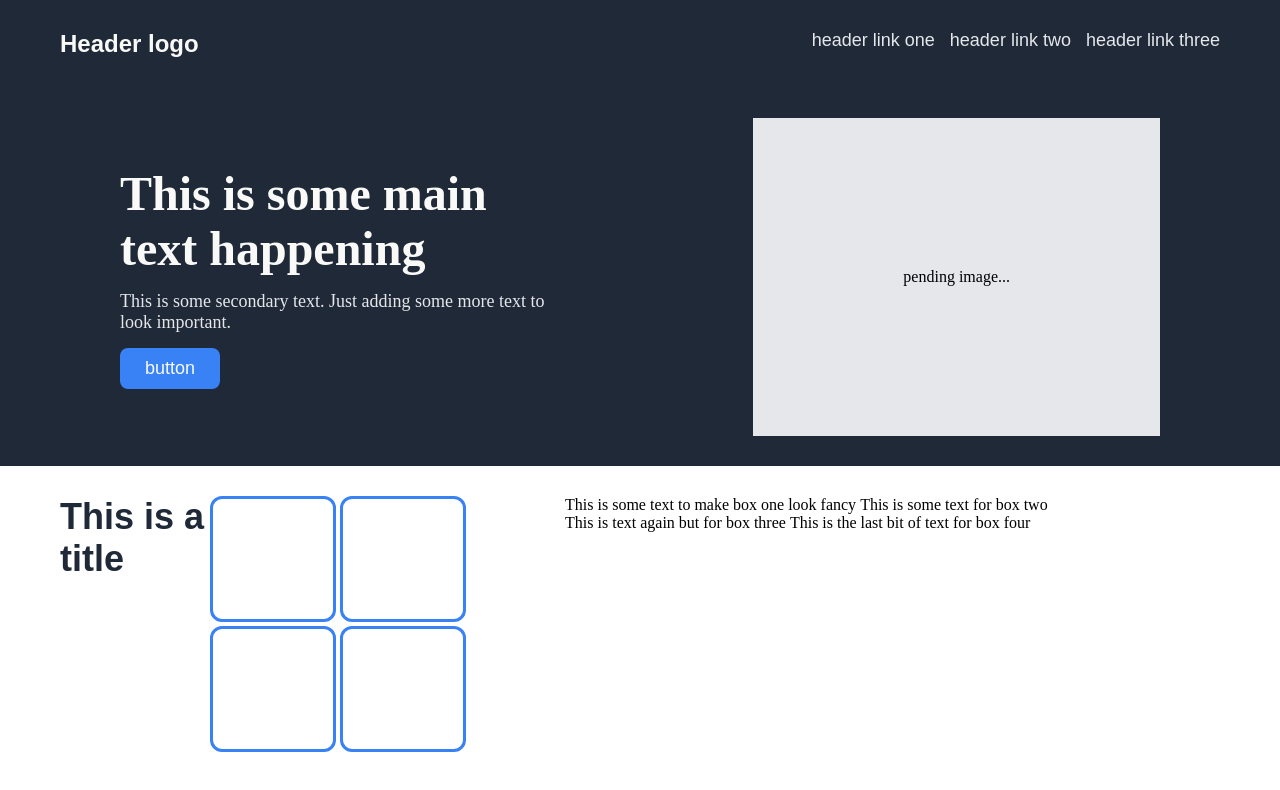
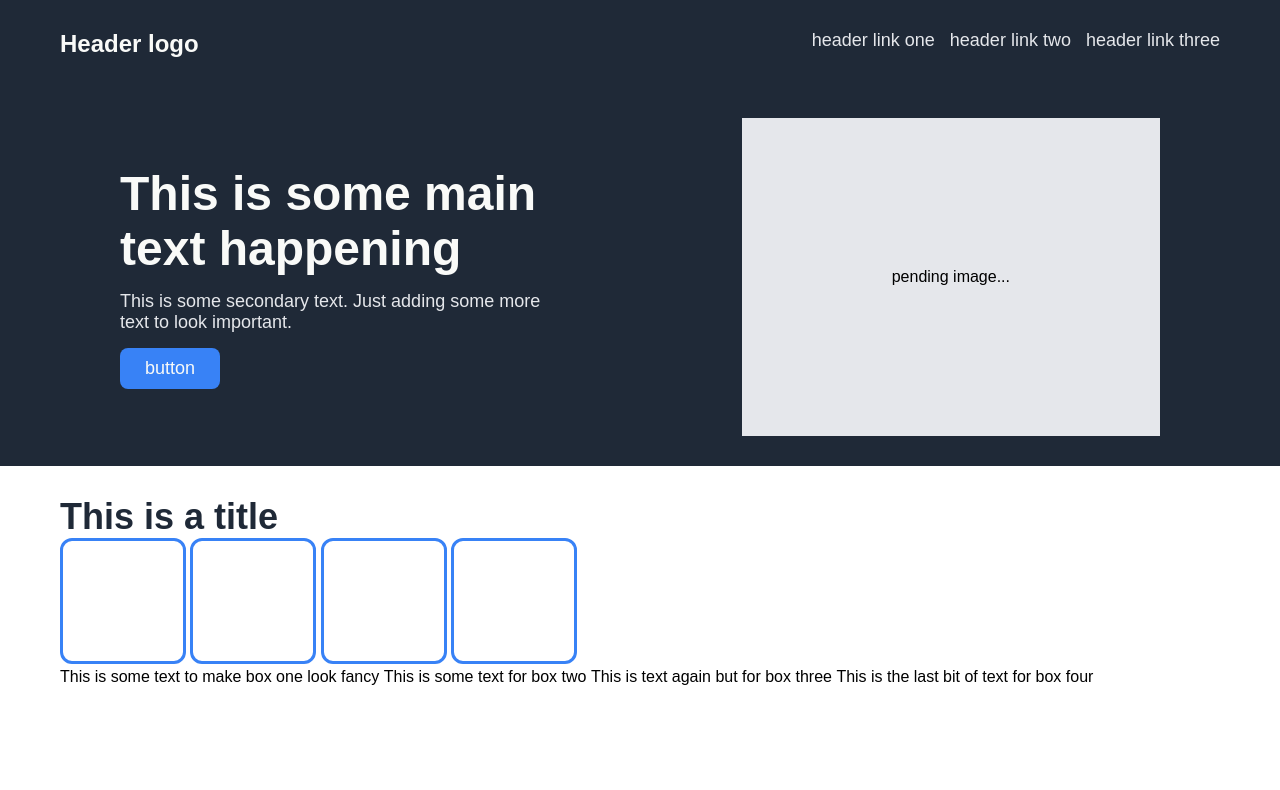
Before and after one commit to sugarhoneyicedt/landingpage, a plain HTML site: page index.html in a window 1280 px wide. Drawn offline with Linux system fonts and the light colour scheme.

Commit message:
fix the display for info section, starting on alignment

```diff
--- a/stylesheet.css
+++ b/stylesheet.css
@@ -1,10 +1,10 @@
 body {
     margin: 0;
+    font-family: sans-serif;
 }
 
 .nav-section {
     background-color: #1F2937;
-    font-family: sans-serif;
     display: flex;
     justify-content: space-between;
     padding: 30px 60px;
@@ -76,14 +76,13 @@ button {
     background-color: white;
     padding: 30px 60px;
     display: flex;
+    flex-direction: column;
 }
 
 .title {
-    font-family: sans-serif;
     font-size: 36px;
     font-weight: 900;
     color: #1F2937;
-    justify-content: center;
 }
 
 .boxes div {
@@ -92,8 +91,7 @@ button {
     border-radius: 12px;
     padding: 60px;
     display: inline-flex;
-    justify-content: space-between;
-    flex-direction: row;
+    justify-content: space-evenly;
 }
 
 .infotext div {
```
